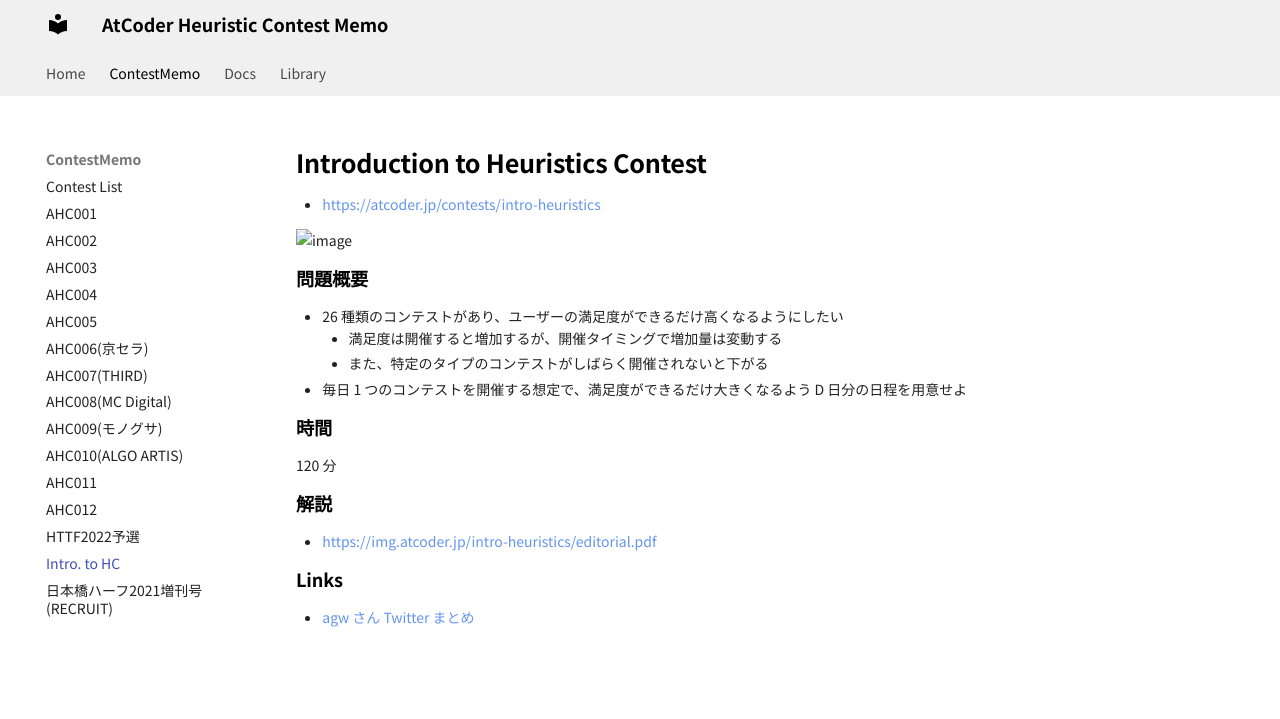
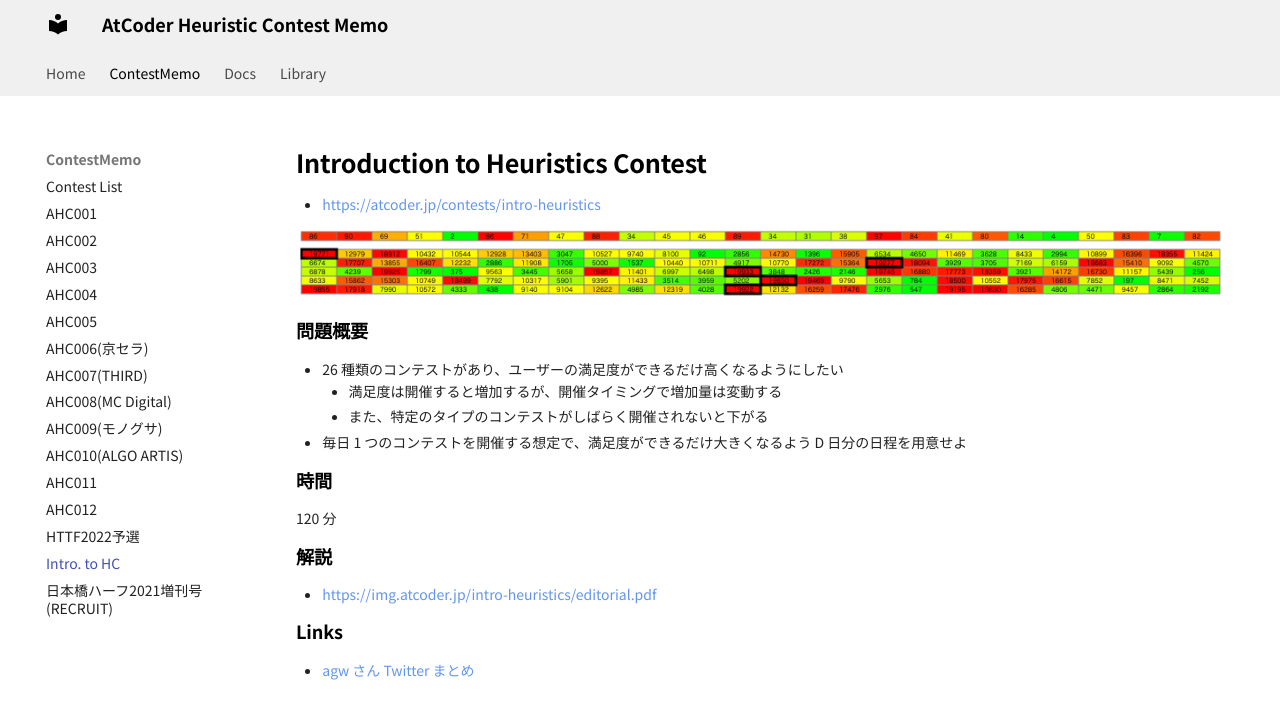
Before and after one commit to jetbead/AtCoderHeuristicContestMemo, an MkDocs documentation site: the page built from docs/ContestMemo/intro-heuristics.md, in a window 1280 px wide. Shown: the top 719 px of the page. Built offline with MkDocs 1.6.1 and Material for MkDocs 9.7.7, drawn with Linux system fonts in a browser that asks for light colours; some web fonts are replaced.

Commit message:
Update intro-heuristics.md

```diff
--- a/docs/ContestMemo/intro-heuristics.md
+++ b/docs/ContestMemo/intro-heuristics.md
@@ -6,7 +6,7 @@
 
 - https://atcoder.jp/contests/intro-heuristics
 
-![image](imgs/intro-heuristics.png)
+![image](../imgs/intro-heuristics.png)
 
 ## 問題概要
 
```
